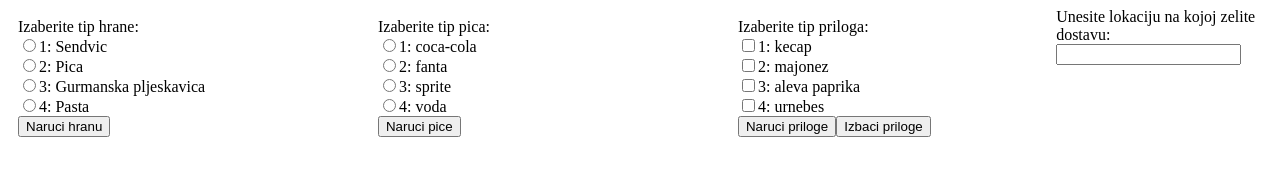
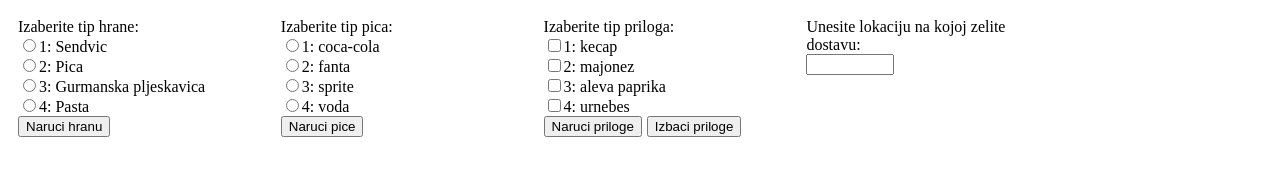
Before and after one commit to 17314FilipNikolic/ProjekatRxJSRWA, a website built with webpack: page index.html in a window 1280 px wide. Built offline with nearby package versions, Linux system fonts and the light colour scheme.

Commit message:
Sredjen izgled

```diff
--- a/src/main.css
+++ b/src/main.css
@@ -5,7 +5,7 @@ body{
 .FoodContainer {
   display: block;
   float: left;
-  width: 33%;
+  width: 20%;
   height: 100px;
   margin-top: 10px;
   margin-left: 10px;
@@ -14,7 +14,7 @@ body{
 .DrinkContainer {
   display: block;
   float: left;
-  width: 33%;
+  width: 20%;
   height: 100px;
   margin-top: 10px;
   margin-left: 10px;
@@ -23,15 +23,37 @@ body{
 .AdContainer {
   display: block;
   float: left;
-  width: 30%;
+  width: 20%;
   height: 100px;
   margin-top: 10px;
   margin-left: 10px;
 }
 
+.LocationContainer {
+  display: block;
+  float: left;
+  width: 20%;
+  height: 100px;
+  margin-top: 10px;
+  margin-left: 10px;
+}
+
+.LocationInput {
+  display: block;
+  width: auto;
+  max-width: 80px;
+  flex: 1;
+}
+
+.btnRemove {
+  margin-left: 5px;
+}
+
 .Order {
   display: block;
   float: left;
+  width: 20%;
   margin-top: 10px;
   margin-right: 10px;
+  height: fit-content;
 }
--- a/src/views/adView.ts
+++ b/src/views/adView.ts
@@ -43,6 +43,7 @@ export class AdView {
 
     const btnRemove = document.createElement("button");
     btnRemove.innerHTML = "Izbaci priloge";
+    btnRemove.className = "btnRemove";
     div.appendChild(btnRemove);
 
     order.createAdRemoveObservable(btnRemove);
--- a/src/views/locationView.ts
+++ b/src/views/locationView.ts
@@ -19,6 +19,7 @@ export class LocationView {
 
       const input = document.createElement("input");
       input.className = "LocationInput";
+      input.type = "text";
       div.appendChild(input);
 
       order.createLocationObservable(input);
--- a/src/views/orderView.ts
+++ b/src/views/orderView.ts
@@ -159,6 +159,8 @@ export class OrderView {
 
   clearOrder() {
     this.food = null;
+    this.drink = null;
+    this.location = null;
     this.ads = [];
     this.priceAd = this.priceFood = this.priceDrink = 0;
   }
```
